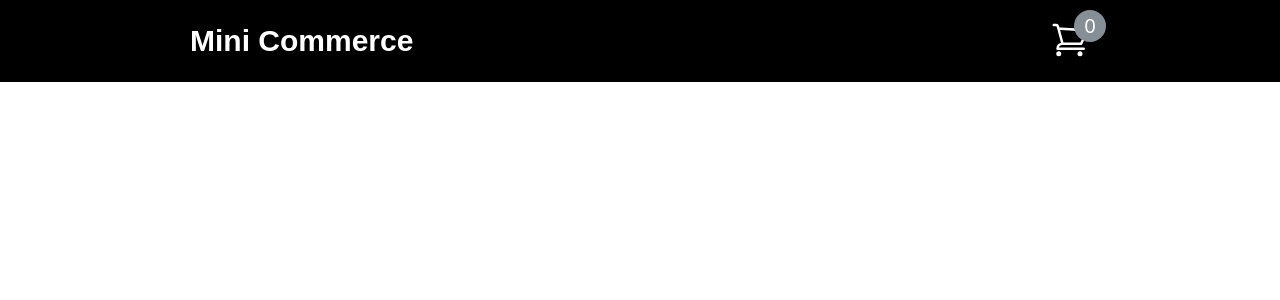
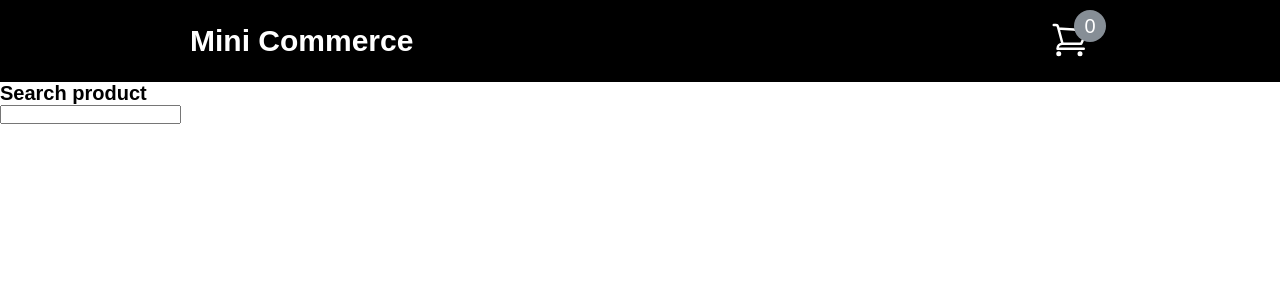
Before and after one commit to jovanlekic12/mini-commerce-react, a React (Vite) app: page / in a window 1280 px wide. Shown: the top 300 px of the page. Built offline with nearby package versions, Linux system fonts and the light colour scheme.

Commit message:
add search bar

```diff
--- a/src/components/Home.jsx
+++ b/src/components/Home.jsx
@@ -1,9 +1,10 @@
 import Navbar from "./navbar";
-
+import SearchBar from "./SearchBar";
 function Home() {
   return (
     <main className="main__container">
       <Navbar></Navbar>
+      <SearchBar></SearchBar>
     </main>
   );
 }
--- /dev/null
+++ b/src/components/SearchBar.jsx
@@ -0,0 +1,10 @@
+function SearchBar() {
+  return (
+    <div className="search__bar">
+      <h1>Search product</h1>
+      <input type="text" />
+    </div>
+  );
+}
+
+export default SearchBar;
```
